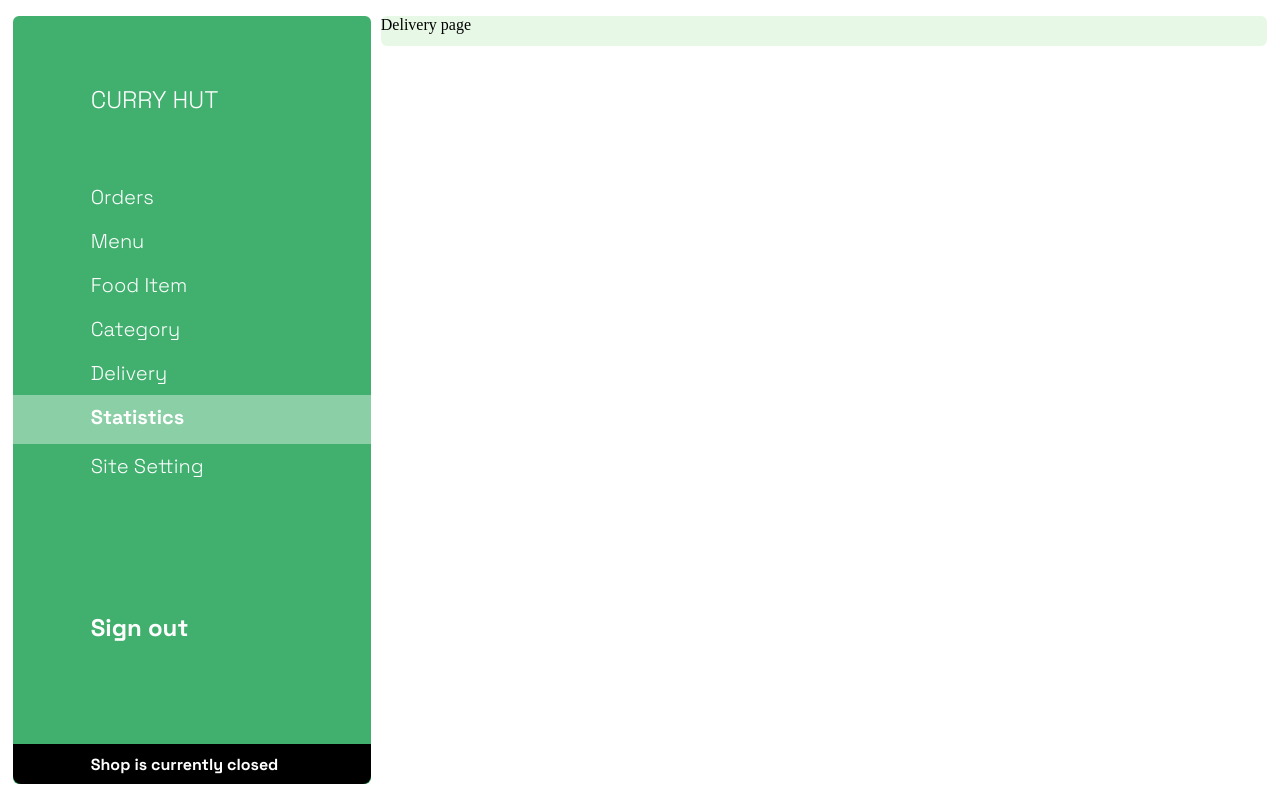
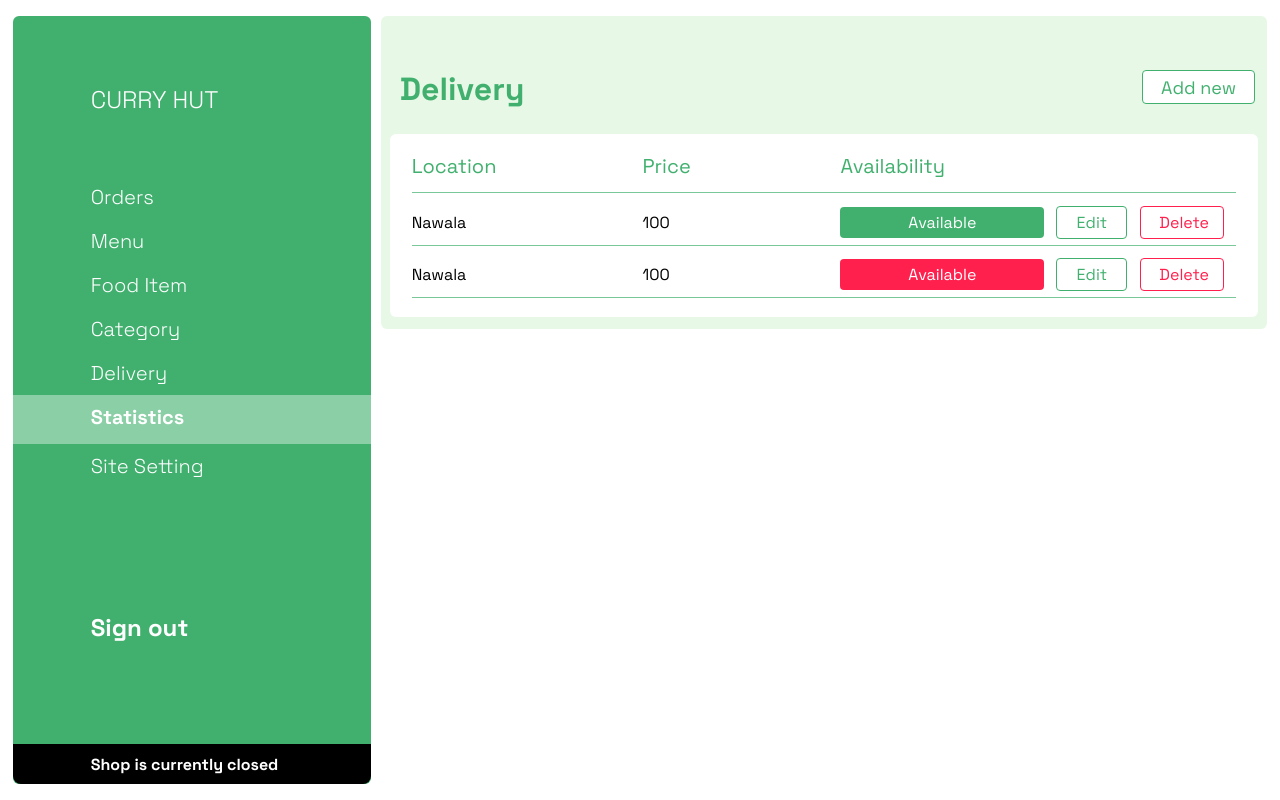
Before and after one commit to GayashanGamage/CurryHut-Restaurant-online-order-system, a Vue app: page /delivery in a window 1280 px wide. Built offline with nearby package versions, Linux system fonts and the light colour scheme.

Commit message:
add delivery sub page

```diff
--- a/src/views/Subpages/Delivery.vue
+++ b/src/views/Subpages/Delivery.vue
@@ -1,9 +1,208 @@
 <template>
   <div class="s-level-one-container">
-    <p>Delivery page</p>
+    <div class="page-title-section">
+      <h2 class="page-title">Delivery</h2>
+      <button
+        class="action-button add-new-button"
+        @click="uistore.openNewCategoryWindow"
+      >
+        Add new
+      </button>
+    </div>
+    <div class="s-level-two-container">
+      <div class="table-container">
+        <div class="table-head">
+          <div class="table-head-title">
+            <p class="table-title" id="column1">Location</p>
+            <p class="table-title" id="column2">Price</p>
+            <p class="table-title" id="column3">Availability</p>
+          </div>
+          <hr class="column-devider" />
+        </div>
+        <div class="table-column">
+          <div class="table-column-content">
+            <p class="column-text" id="column1">Nawala</p>
+            <p class="column-text" id="column2">100</p>
+            <button class="available" id="column3">Available</button>
+            <div class="button-container" id="column4">
+              <button class="action-button-edit">Edit</button>
+              <button class="action-button-delete">Delete</button>
+            </div>
+          </div>
+          <hr class="column-devider" />
+        </div>
+        <div class="table-column">
+          <div class="table-column-content">
+            <p class="column-text" id="column1">Nawala</p>
+            <p class="column-text" id="column2">100</p>
+            <button class="not-available" id="column3">Available</button>
+            <div class="button-container" id="column4">
+              <button class="action-button-edit">Edit</button>
+              <button class="action-button-delete">Delete</button>
+            </div>
+          </div>
+          <hr class="column-devider" />
+        </div>
+      </div>
+    </div>
   </div>
 </template>
 
 <script setup></script>
 
-<style scoped></style>
+<style scoped>
+.page-title-section {
+  display: flex;
+  justify-content: space-between;
+}
+.add-new-button {
+  margin: 54px 12px 0px 0px;
+}
+.table-container {
+  margin-top: 25px;
+  display: flex;
+  width: calc(98% - 44px);
+  padding: 19px 22px;
+  flex-direction: column;
+  align-items: flex-start;
+  gap: 13px;
+  border-radius: 6px;
+  background: #fff;
+}
+.table-head {
+  display: flex;
+  flex-direction: column;
+  align-items: flex-start;
+  gap: 13px;
+  align-self: stretch;
+}
+.table-head-title {
+  display: flex;
+  align-items: center;
+  align-self: stretch;
+}
+#column1 {
+  width: 28%;
+}
+#column2 {
+  width: 24%;
+}
+#column3 {
+  width: 30%;
+}
+#column4 {
+  width: 18%;
+}
+.table-title {
+  color: #41b06e;
+  font-family: "Space Grotesk";
+  font-size: 20px;
+  font-weight: 400;
+}
+.column-devider {
+  width: 100%;
+  height: 0.6px;
+  background: #7ac89a;
+  border: none;
+}
+.table-column {
+  display: flex;
+  flex-direction: column;
+  align-items: center;
+  gap: 6px;
+  align-self: stretch;
+}
+.table-column-content {
+  display: flex;
+  justify-content: center;
+  align-items: center;
+  align-self: stretch;
+}
+.column-text {
+  color: #000;
+  font-family: "Space Grotesk";
+  font-size: 16px;
+  font-style: normal;
+  font-weight: 400;
+  line-height: normal;
+}
+.available {
+  padding: 5px 18px;
+  flex: 1 0 0;
+  border-radius: 4px;
+  background: #41b06e;
+  border: none;
+  color: #fff;
+  font-family: "Space Grotesk";
+  font-size: 16px;
+  font-weight: 400;
+}
+.available:hover {
+  background: #67c08b;
+}
+.not-available {
+  padding: 5px 18px;
+  flex: 1 0 0;
+  border-radius: 4px;
+  background: #ff204e;
+  border: none;
+  color: #fff;
+  font-family: "Space Grotesk";
+  font-size: 16px;
+  font-weight: 400;
+}
+.not-available:hover {
+  background: #ff4d71;
+}
+.button-container {
+  display: flex;
+  padding-inline: 12px;
+  justify-content: flex-end;
+  align-items: center;
+  gap: 13px;
+  flex: 1 0 0;
+}
+.action-button-edit {
+  width: 50%;
+  padding: 5px 18px;
+  border-radius: 4px;
+  border: 1px solid #41b06e;
+  background: #fff;
+  color: #41b06e;
+  font-family: "Space Grotesk";
+  font-size: 16px;
+  font-weight: 400;
+}
+.action-button-edit:hover {
+  border: 1px solid #67c08b;
+  background: #67c08b;
+  color: #fff;
+}
+.action-button-edit:active {
+  border: 1px solid #41b06e;
+  background: #41b06e;
+  color: #fff;
+}
+
+.action-button-delete {
+  width: 50%;
+  padding: 5px 18px;
+  border-radius: 4px;
+  border: 1px solid #ff204e;
+  background: #fff;
+  color: #ff204e;
+  font-family: "Space Grotesk";
+  font-size: 16px;
+  font-weight: 400;
+}
+.action-button-delete:hover {
+  border: 1px solid #ff4d71;
+  background: #ff4d71;
+  color: #fff;
+}
+.action-button-delete:active {
+  border: 1px solid #ff204e;
+  background: #ff204e;
+  color: #fff;
+}
+</style>
```
